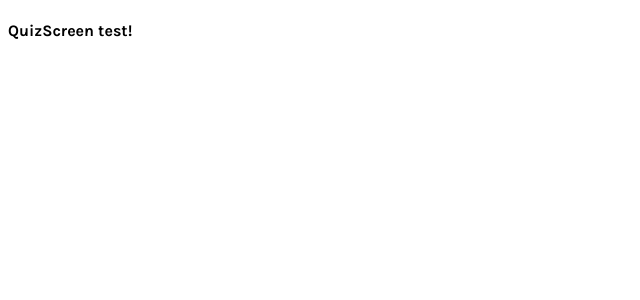
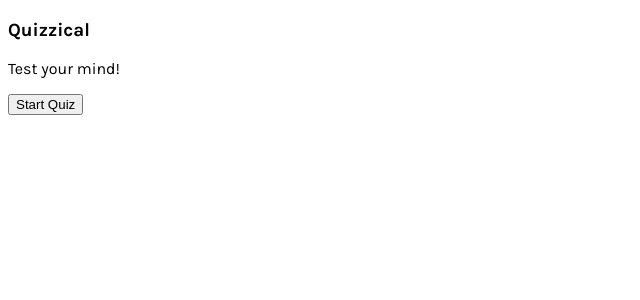
Before and after one commit to Shanmukh459/Quizzical, a React (Vite) app: page / in a window 1280 px wide. Shown: the top 300 px of the page, without its empty margins (0-640 px from the left). Built offline with nearby package versions, Linux system fonts and the light colour scheme.

Commit message:
added code in showScreen

```diff
--- a/src/App.jsx
+++ b/src/App.jsx
@@ -1,11 +1,9 @@
-import { useState } from 'react'
-import StartScreen from './StartScreen.jsx'
-import QuizScreen from './QuizScreen.jsx'
+import ShowScreen from './ShowScreen.jsx'
 
 function App() {
-  const [startScreen, setStartScreen] = useState(false)
+
   return (
-    startScreen ? <StartScreen /> : <QuizScreen />
+    <ShowScreen/>
   )
 }
 
--- /dev/null
+++ b/src/DisplayQuestion.jsx
@@ -0,0 +1,12 @@
+import React from "react"
+
+export default function DisplayQuestion(props) {
+    const question = props.item.question
+    const answer = props.item.correct_answer
+    let options = props.item.incorrect_answers
+    // console.log(question, answer, options)
+
+    return (
+        <p>displayquestion</p>
+    )
+}
--- a/src/QuizScreen.jsx
+++ b/src/QuizScreen.jsx
@@ -1,7 +1,28 @@
 import React from "react"
+import DisplayQuestion from "./DisplayQuestion"
 
 export default function QuizScreen() {
+    const [quizData, setQuizData] = React.useState(getData())
+    function getData() {
+        React.useEffect(() => {
+            fetch("https://opentdb.com/api.php?amount=5")
+            .then(res => res.json())
+            .then(data => setQuizData(data))
+        }, [])
+    }
+
+    // let questionsElements = quizData.results.map(item => {
+    //     return (
+    //         <>
+    //             <p>{item.question}</p>
+    //             <p>{item.incorrect_answers}</p>
+    //         </>
+
+    //     )
+    // })
+    console.log(quizData)
     return (
-        <h4>QuizScreen test!</h4>
+        // <p>hello</p>
+        <p>{JSON.stringify(quizData, null, 2)}</p>
     )
 }
--- /dev/null
+++ b/src/ShowScreen.jsx
@@ -0,0 +1,13 @@
+import React from "react"
+import { useState } from 'react'
+import StartScreen from "./StartScreen"
+import QuizScreen from "./QuizScreen"
+
+export default function ShowScreen() {
+    const [startScreen, setStartScreen] = useState(true)
+
+    function handleClick() {
+        setStartScreen(prev => !prev)
+    }
+    return startScreen ? <StartScreen handleClick={handleClick}/> : <QuizScreen />
+}
--- a/src/StartScreen.jsx
+++ b/src/StartScreen.jsx
@@ -1,11 +1,11 @@
 import React from "react"
 
-export default function StartScreen() {
+export default function StartScreen(props) {
     return (
         <>
             <h3>Quizzical</h3>
             <p>Test your mind!</p>
-            <button>Start Quiz</button>
+            <button onClick={props.handleClick}>Start Quiz</button>
         </>
 
     )
```
